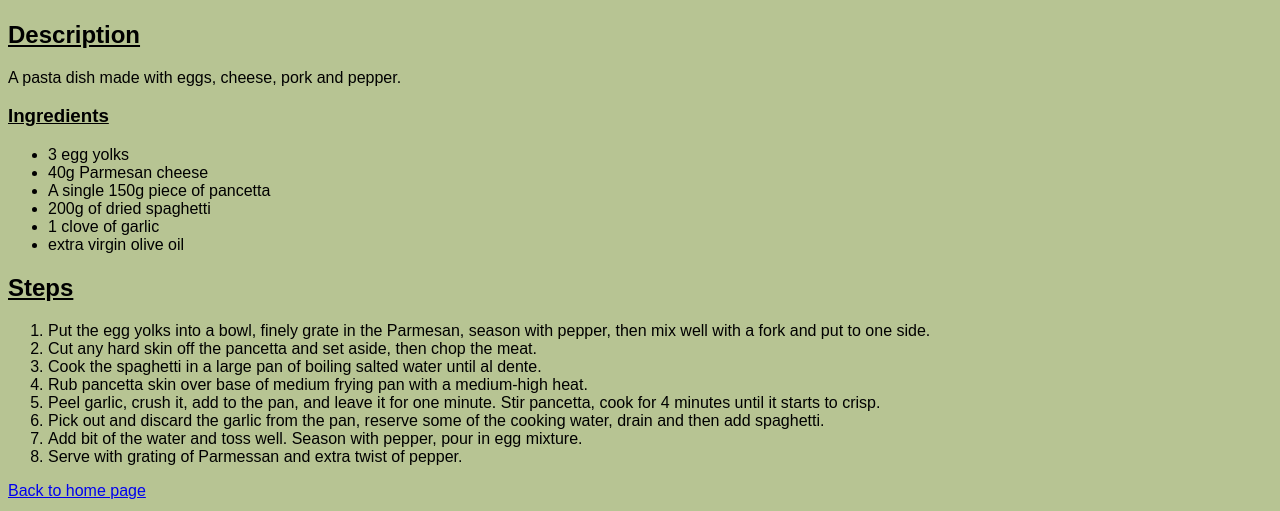
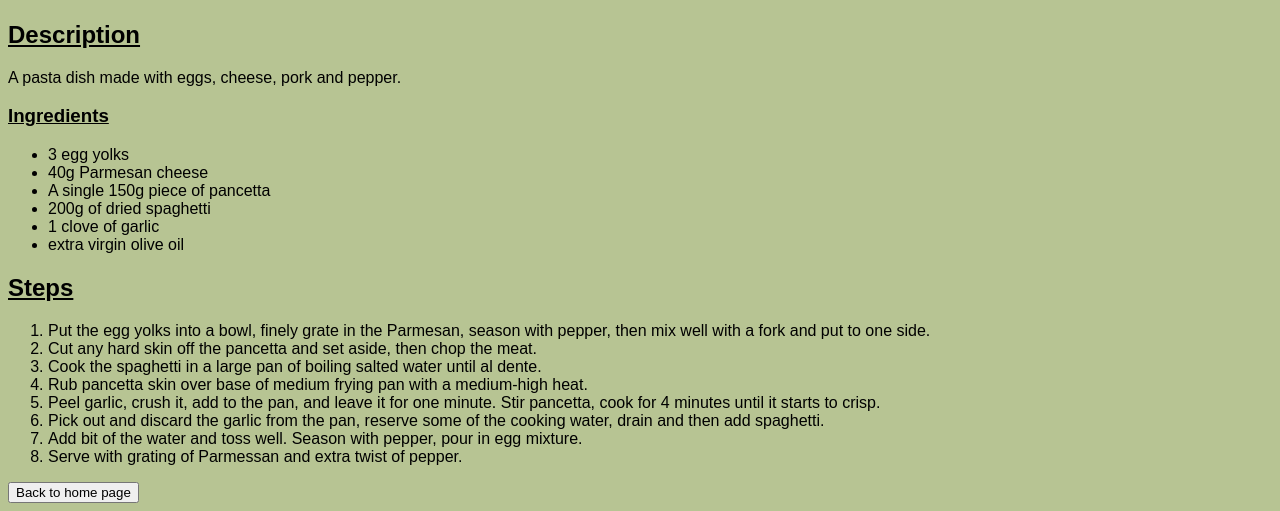
Before and after one commit to Rainissance/odin-recipes, a plain HTML site: page recipes/carbonara.html in a window 1280 px wide. Shown: the part 483-994 px from the top of the page. Drawn offline with Linux system fonts and the light colour scheme.

Commit message:
Change home page link to a button

```diff
--- a/recipes/carbonara.html
+++ b/recipes/carbonara.html
@@ -34,6 +34,8 @@
         <li>Add bit of the water and toss well. Season with pepper, pour in egg mixture.</li>
         <li>Serve with grating of Parmessan and extra twist of pepper.</li>
     </ol>
-    <a href="../index.html">Back to home page</a>
+    <a href="../index.html">
+        <button>Back to home page</button>
+    </a>
 </body>
 </html>
```
Also changed, not shown: recipes/chicken_salad.html (+3 -1 lines), recipes/tomato_soup.html (+3 -1 lines).
